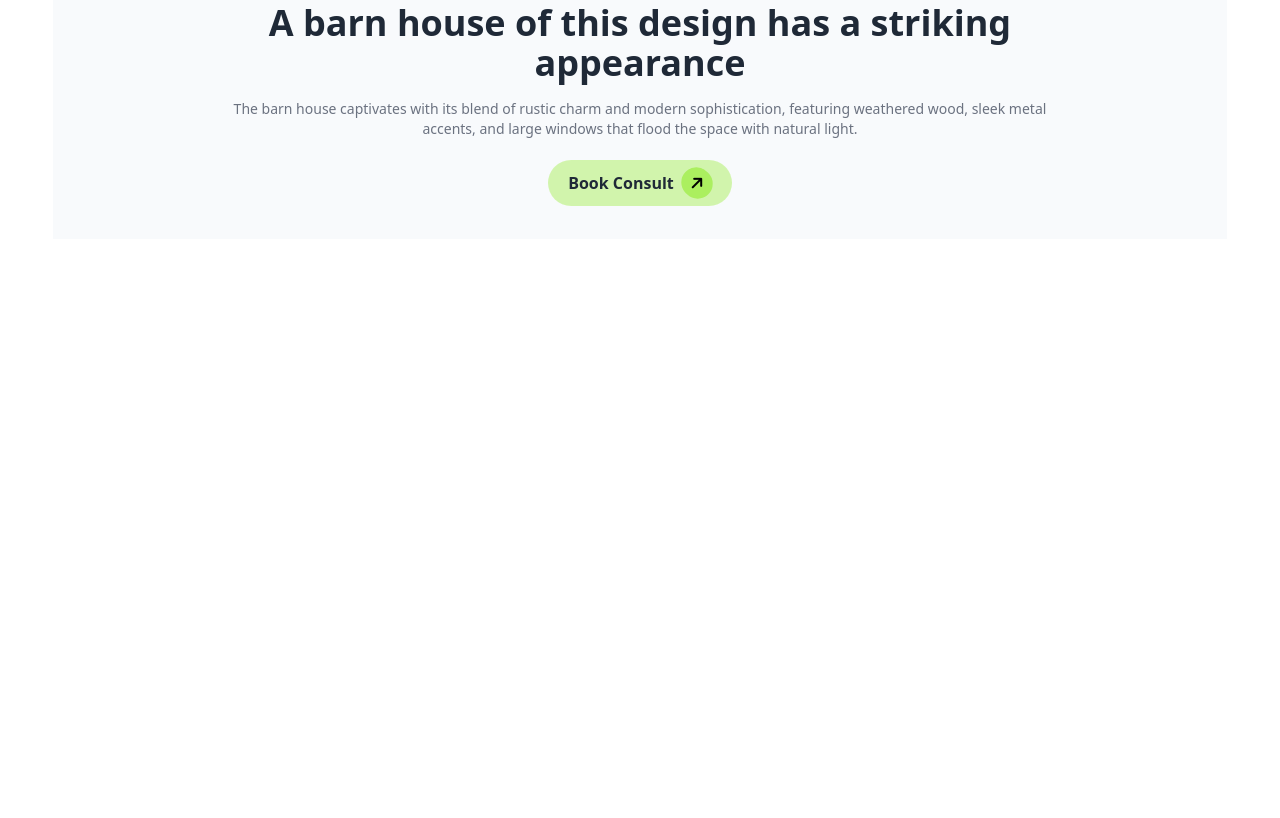
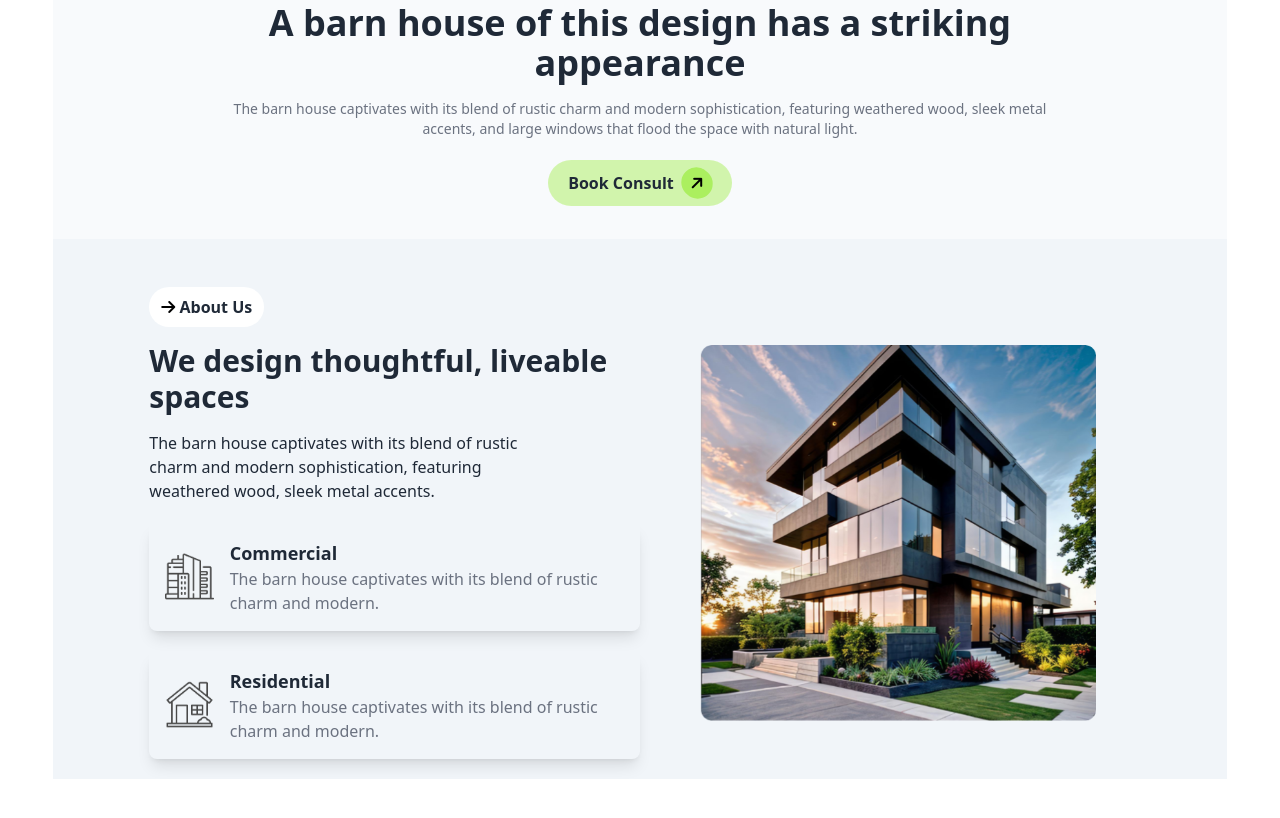
Before and after one commit to Tonmoy-1/My-3rd-Assignment-B10, a plain HTML site: page index.html in a window 1280 px wide. Shown: the part 340-1158 px from the top of the page. Before the commit the page ends 800 px from the top, so only its background shows below. Drawn offline with nearby package versions, Linux system fonts and the light colour scheme.

Commit message:
about us section complete

```diff
--- a/index.html
+++ b/index.html
@@ -32,10 +32,10 @@
           extend: {
             colors: {
               clifford: "#da373d",
-              navbg:
-                "linear-gradient(0.00deg, rgb(255, 255, 255),rgba(255, 255, 255, 0) 100%);",
             },
-            fontFamily: "Manrope",
+            boxshadow: {
+              bshadow: "0px 5px 15px rgba(0, 0, 0, 0.35) ",
+            },
           },
         },
       };
@@ -147,8 +147,64 @@
     <!-- main section start -->
     <main>
       <!-- about us section start -->
-      <section class="w-11/12 mx-auto bg-black  mb-12">
+      <section class="w-11/12 mx-auto mb-12 bg-slate-100">
+        <div class="lg:flex md:flex">
+          <!-- about content -->
+          <div class="lg:flex-1 lg:pl-24 lg:pt-12 ml-4 lg:ml-0 pt-3">
+            <div class="text-center lg:text-left">
+              <button
+                class="px-3 py-2 bg-white rounded-full font-bold items-center"
+              >
+                <i class="fa-solid fa-arrow-right text-black"></i> About Us
+              </button>
+            </div>
 
+            <h1
+              class="font-bold text-xl text-center lg:text-left lg:text-3xl my-4"
+            >
+              We design thoughtful, liveable spaces
+            </h1>
+            <p class="lg:w-3/4 mb-5 text-center lg:text-left">
+              The barn house captivates with its blend of rustic charm and
+              modern sophistication, featuring weathered wood, sleek metal
+              accents.
+            </p>
+            <!-- about card section -->
+            <div
+              class="flex gap-4 p-4 rounded-lg shadow-lg mr-12 mb-5 items-center"
+            >
+              <div><img src="image/commercial.png" alt="" /></div>
+              <div>
+                <h1 class="font-bold lg:text-lg">Commercial</h1>
+                <p class="text-gray-500">
+                  The barn house captivates with its blend of rustic charm and
+                  modern.
+                </p>
+              </div>
+            </div>
+            <div
+              class="flex gap-4 p-4 rounded-lg shadow-lg mr-12 mb-5 items-center"
+            >
+              <div><img src="image/residential.png" alt="" /></div>
+              <div>
+                <h1 class="font-bold lg:text-lg">Residential</h1>
+                <p class="text-gray-500">
+                  The barn house captivates with its blend of rustic charm and
+                  modern.
+                </p>
+              </div>
+            </div>
+          </div>
+
+          <!-- about img section -->
+          <div class="lg:flex-1 flex items-center">
+            <img
+              class="p-5 lg:p-3 lg:mt-12 w-[380px] h-[360px] lg:w-[420px] lg:h-[400px] bg-cover rounded-none"
+              src="image/Rectangle.png"
+              alt=""
+            />
+          </div>
+        </div>
       </section>
       <!-- about us section end -->
     </main>
```
